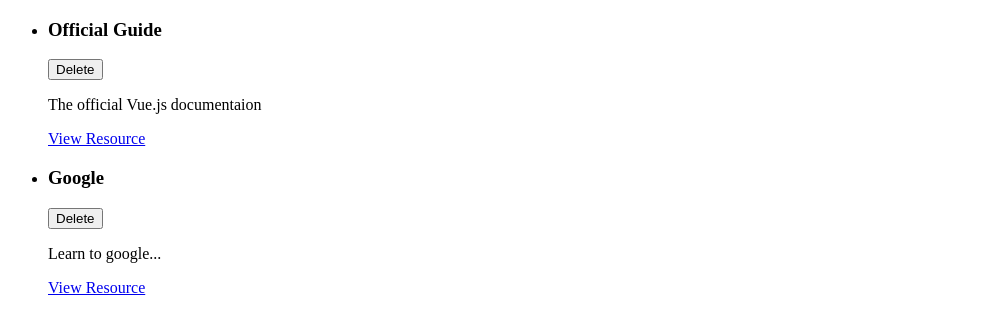
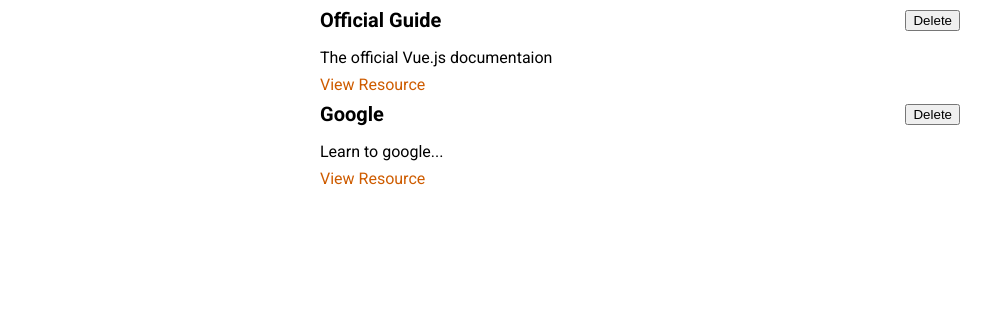
Before and after one commit to vahid-bagh3ri/VueJS_1, a Vue app: page / in a window 1280 px wide. Shown: the top 334 px of the page, without its empty margins (0-991 px from the left). Built offline with nearby package versions, Linux system fonts and the light colour scheme; the HTML template or start-up script is replaced by a standard one.

Commit message:
4. Styling and More Components

```diff
--- a/src/App.vue
+++ b/src/App.vue
@@ -1,20 +1,12 @@
 <template>
-  <ul>
-    <learning-resources
-      v-for="res in storedResources"
-      :key="res.id"
-      :title="res.title"
-      :description="res.description"
-      :link="res.link"
-    ></learning-resources>
-  </ul>
+  <stored-resources :resources="storedResources"></stored-resources>
 </template>
 
 <script>
-import LearningResources from './components/learning-resources/LearningResources.vue';
+import storedResources from './components/learning-resources/StoredResources.vue';
 export default {
   components: {
-    LearningResources
+    storedResources
   },
   data() {
     return {
@@ -36,3 +28,19 @@
   }
 };
 </script>
+
+<style>
+@import url('https://fonts.googleapis.com/css2?family=Roboto:wght@400;700&display=swap');
+
+* {
+  box-sizing: border-box;
+}
+
+html {
+  font-family: 'Roboto', sans-serif;
+}
+
+body {
+  margin: 0;
+}
+</style>
--- a/src/components/learning-resources/LearningResources.vue
+++ b/src/components/learning-resources/LearningResources.vue
@@ -31,3 +31,35 @@
   }
 };
 </script>
+
+<style scoped>
+li {
+  margin: auto;
+  max-width: 40rem;
+}
+
+header {
+  display: flex;
+  justify-content: space-between;
+  align-items: center;
+}
+
+h3 {
+  font-size: 1.25rem;
+  margin: 0.5rem 0;
+}
+
+p {
+  margin: 0.5rem 0;
+}
+
+a {
+  text-decoration: none;
+  color: #ce5c00;
+}
+
+a:hover,
+a:active {
+  color: #c89300;
+}
+</style>
--- /dev/null
+++ b/src/components/learning-resources/StoredResources.vue
@@ -0,0 +1,31 @@
+<template>
+  <ul>
+    <learning-resource
+      v-for="res in resources"
+      :key="res.id"
+      :title="res.title"
+      :description="res.description"
+      :link="res.link"
+    ></learning-resource>
+  </ul>
+</template>
+
+<script>
+import LearningResource from './LearningResources.vue';
+export default {
+  props: ['resources'],
+  components: {
+    LearningResource
+  }
+};
+</script>
+
+<style scoped>
+ul {
+  list-style: none;
+  margin: 0;
+  padding: 0;
+  margin: auto;
+  max-width: 40rem;
+}
+</style>
```
